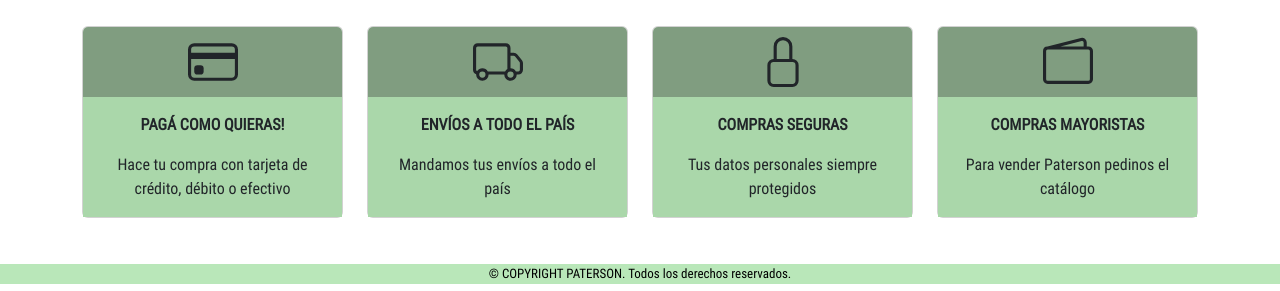
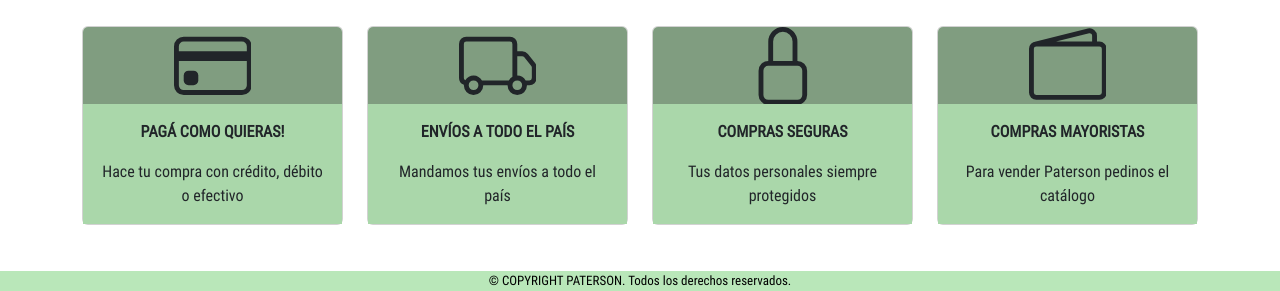
Before and after one commit to abrildelgado/paterson-proyecto-coder, a plain HTML site: page index.html in a window 1280 px wide. Shown: the part 1546-1837 px from the top of the page. Drawn offline with nearby package versions, Linux system fonts and the light colour scheme.

Commit message:
tamano cards

```diff
--- a/css/styles.css
+++ b/css/styles.css
@@ -95,8 +95,8 @@ nav {
 }
 
 .cardSize {
-    width: 50px;
-    height: 70px;
+    width: 30%;
+    height: 40%;
 }
 
 
--- a/index.html
+++ b/index.html
@@ -176,7 +176,7 @@
           </div>
           <div class="card-body cardColorDos ">
             <p class="card-text resaltado textoMedio">PAGÁ COMO QUIERAS!</p>
-            <p class="card-text textoMedio">Hace tu compra con tarjeta de crédito, débito o efectivo</p>
+            <p class="card-text textoMedio">Hace tu compra con crédito, débito o efectivo</p>
           </div>
         </div>
       </div>
```
